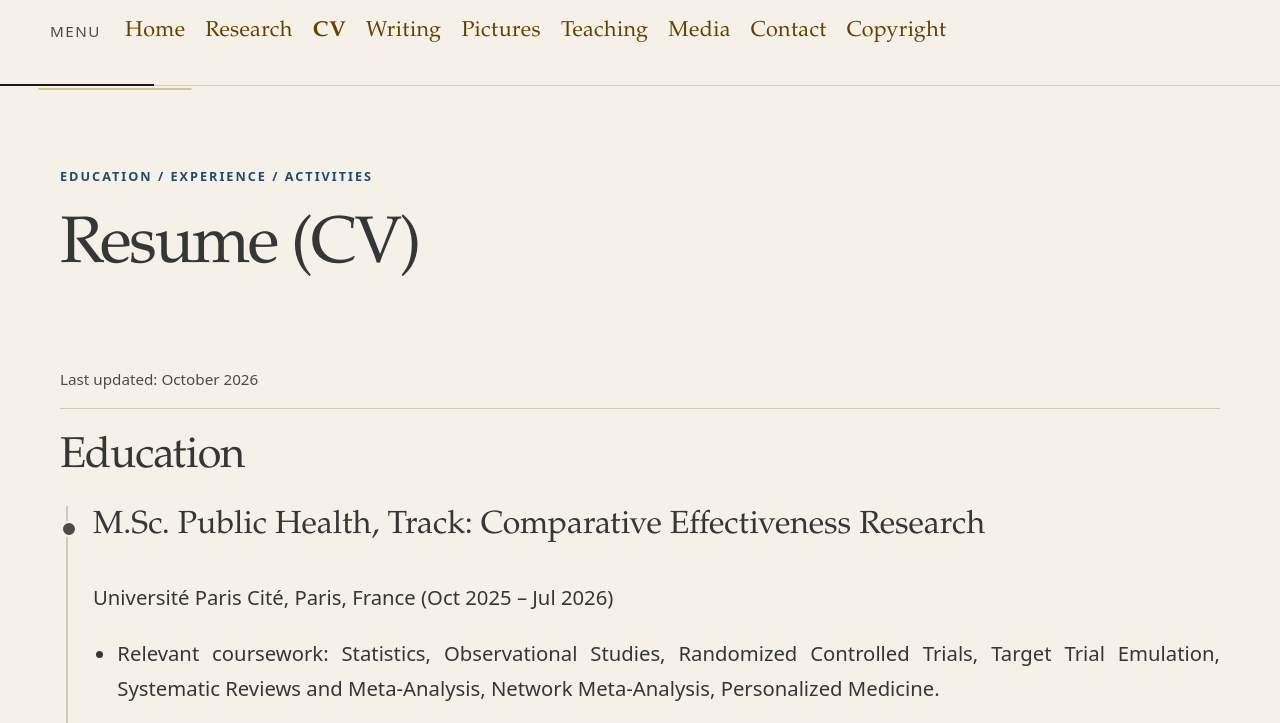
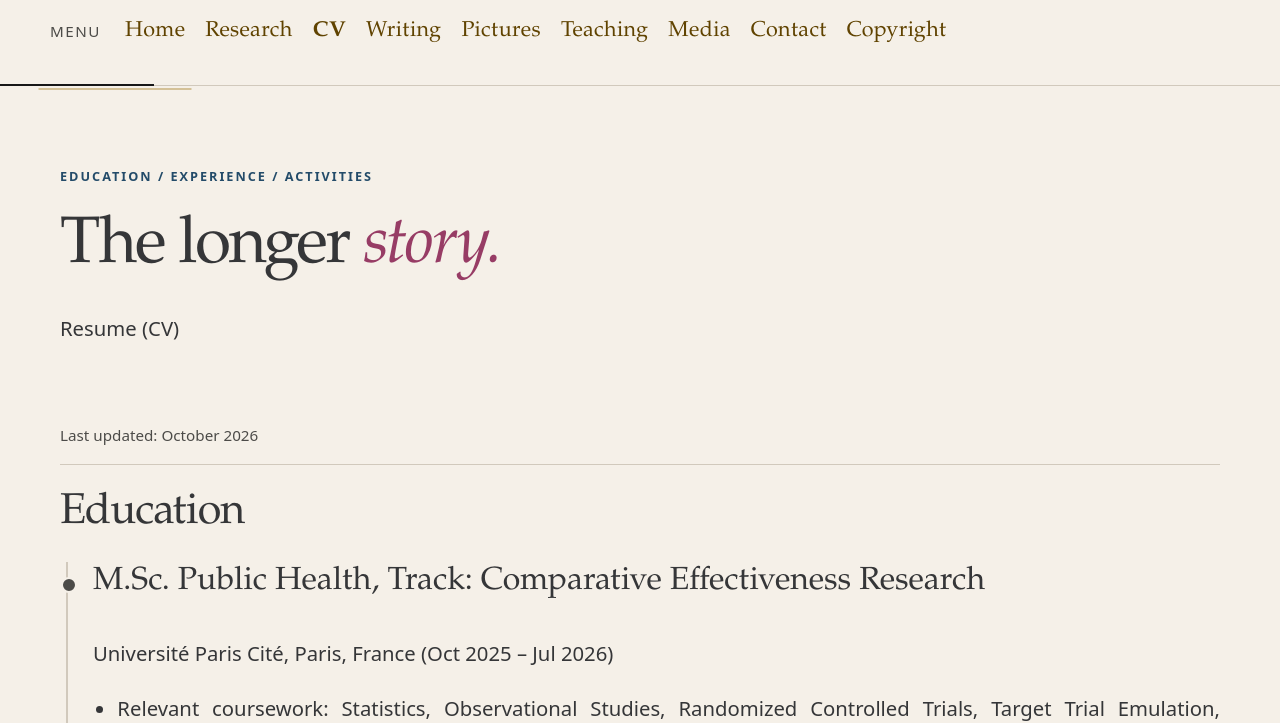
Before and after one commit to HastiB20/HastiB20.github.io, a plain HTML site: page cv.html in a window 1280 px wide. Shown: the part 92-815 px from the top of the page. Drawn offline with Linux system fonts and the light colour scheme.

Commit message:
Edit Res page

```diff
--- a/cv.html
+++ b/cv.html
@@ -33,7 +33,8 @@
     <main id="main">
       <section class="page-intro container">
         <p class="eyebrow">Education / Experience / Activities</p>
-        <h1>Resume (CV)</h1>
+        <h1>The longer <em>story.</em></h1>
+        <p>Resume (CV)</p>
       </section>
       <section class="container section-bottom cv-resume">
           <p class="content-note">Last updated: October 2026</p>
```
